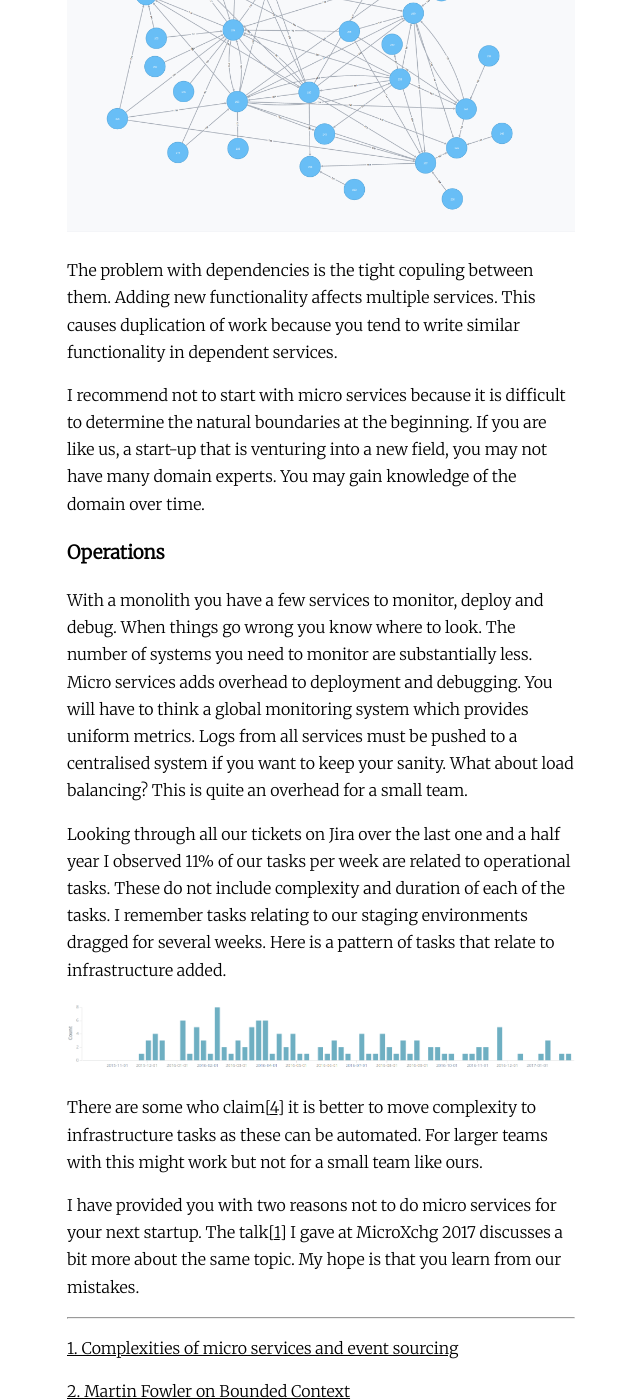
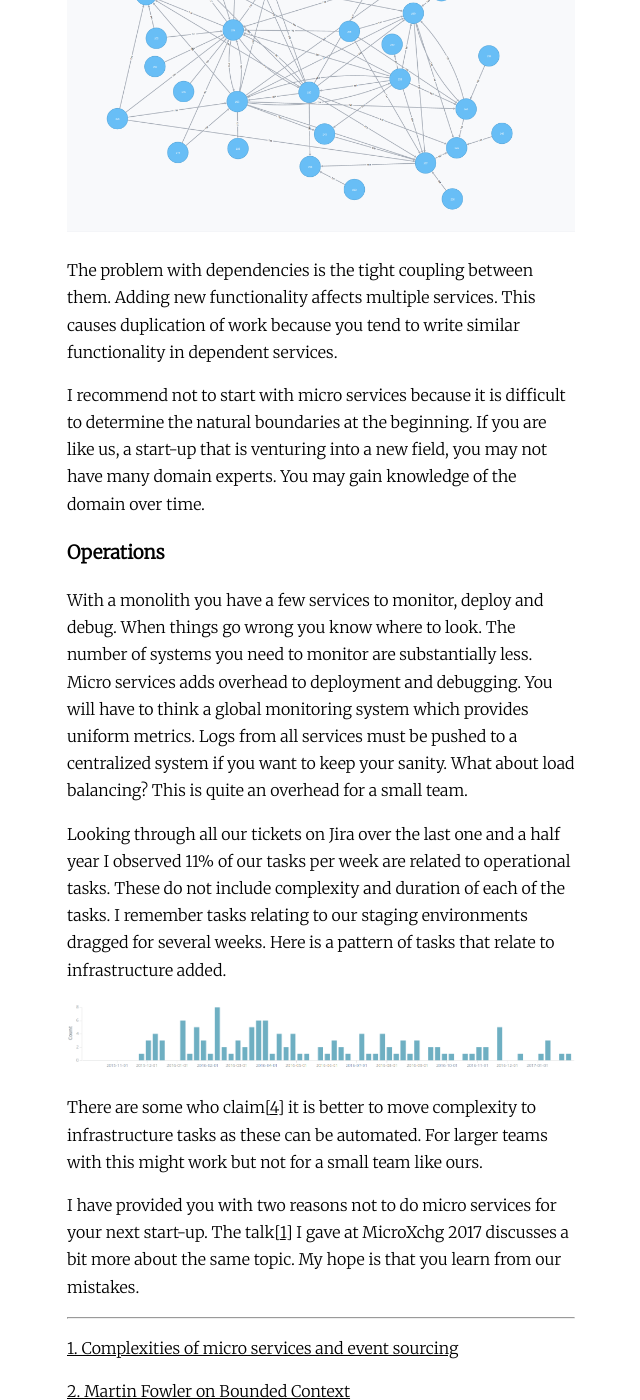
Before and after one commit to satran/satran.github.io, a Jekyll site: the page built from _posts/2017-02-26-Ditch-micro-services-for-your-next-startup.md, in a window 1280 px wide and 1400 px high, scrolled down 1220 px. Shown: the whole window, without its empty margins (319-959 px from the left). Built offline with Jekyll 4.4.1, drawn with Linux system fonts in a browser that asks for light colours; some of the changed text lies outside the part shown.

Commit message:
Spell check

```diff
--- a/_posts/2017-02-26-Ditch-micro-services-for-your-next-startup.md
+++ b/_posts/2017-02-26-Ditch-micro-services-for-your-next-startup.md
@@ -13,20 +13,20 @@ In 2015 I joined OptioPay to build a system that transfers money. We had a clean
 
 ### Service Decomposition
 
-One of our early challenges was service decomposition. Martin Fowler describes in his article[[2](#2)] to use bounded context. He summarises what Eric Evans says in his book, the Domain Driven Design[[3](#3)]. This is the right approach to decompose services. The challenge though is when you are starting a product the domain is not very clear. You learn the natural boundaries by time either through planned experiments or acquired experience.
+One of our early challenges was service decomposition. Martin Fowler describes in his article[[2](#2)] to use bounded context. He summarizes what Eric Evans says in his book, the Domain Driven Design[[3](#3)]. This is the right approach to decompose services. The challenge though is when you are starting a product the domain is not very clear. You learn the natural boundaries by time either through planned experiments or acquired experience.
 
 We got it wrong by choosing to decompose services based on entities. If I were creating a system for a blog engine with entities Article, Comment, Tag and User for each I would have a service. This let us to 73 services of which 41 are API servers. Remember we were a team of six. Decomposing services incorrectly led us to have dependencies between each other. The below image shows dependencies between services that run on production.
 
 ![Service Dependencies](/images/others/dependencies.png "Service Dependencies")
 
 
-The problem with dependencies is the tight copuling between them. Adding new functionality affects multiple services. This causes duplication of work because you tend to write similar functionality in dependent services.
+The problem with dependencies is the tight coupling between them. Adding new functionality affects multiple services. This causes duplication of work because you tend to write similar functionality in dependent services.
 
 I recommend not to start with micro services because it is difficult to determine the natural boundaries at the beginning. If you are like us, a start-up that is venturing into a new field, you may not have many domain experts. You may gain knowledge of the domain over time.
 
 ### Operations
 
-With a monolith you have a few services to monitor, deploy and debug. When things go wrong you know where to look. The number of systems you need to monitor are substantially less. Micro services adds overhead to deployment and debugging. You will have to think a global monitoring system which provides uniform metrics. Logs from all services must be pushed to a centralised system if you want to keep your sanity. What about load balancing? This is quite an overhead for a small team.
+With a monolith you have a few services to monitor, deploy and debug. When things go wrong you know where to look. The number of systems you need to monitor are substantially less. Micro services adds overhead to deployment and debugging. You will have to think a global monitoring system which provides uniform metrics. Logs from all services must be pushed to a centralized system if you want to keep your sanity. What about load balancing? This is quite an overhead for a small team.
 
 Looking through all our tickets on Jira over the last one and a half year I observed 11% of our tasks per week are related to operational tasks. These do not include complexity and duration of each of the tasks. I remember tasks relating to our staging environments dragged for several weeks. Here is a pattern of tasks that relate to infrastructure added.
 
@@ -35,7 +35,7 @@ Looking through all our tickets on Jira over the last one and a half year I obse
 
 There are some who claim[[4](#4)] it is better to move complexity to infrastructure tasks as these can be automated. For larger teams with this might work but not for a small team like ours.
 
-I have provided you with two reasons not to do micro services for your next startup. The talk[[1](#1)] I gave at MicroXchg 2017 discusses a bit more about the same topic. My hope is that you learn from our mistakes.
+I have provided you with two reasons not to do micro services for your next start-up. The talk[[1](#1)] I gave at MicroXchg 2017 discusses a bit more about the same topic. My hope is that you learn from our mistakes.
 
 ---
 
```
